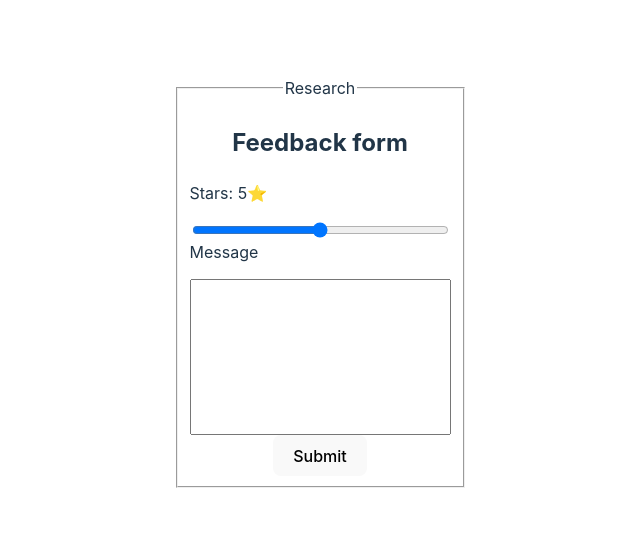
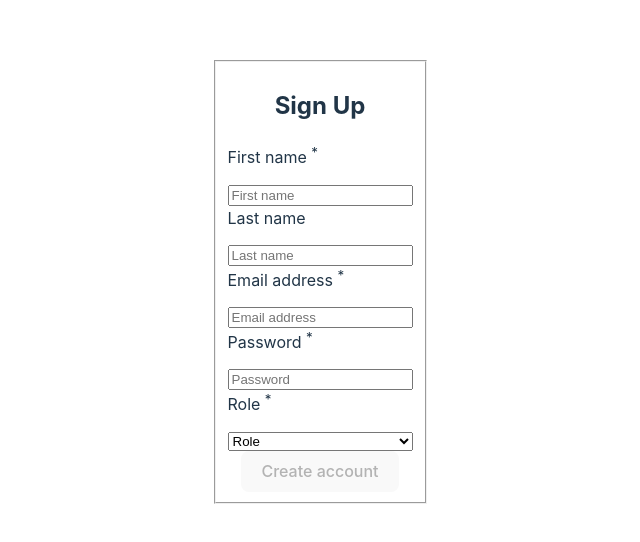
Before and after one commit to legodev/advanced-react, a React (Vite) app: page / in a window 1280 px wide. Shown: the part 118-660 px from the top of the page, without its empty margins (320-960 px from the left). Built offline with nearby package versions, Linux system fonts and the light colour scheme.

Commit message:
Validated form

```diff
--- a/src/App.jsx
+++ b/src/App.jsx
@@ -1,60 +1,176 @@
 import { useState } from 'react'
 import './App.css'
 
+// function App() {
+//   const [stars, setStars] = useState(5)
+//   const [comments, setComments] = useState('')
+
+//   function handleSubmit(e) {
+//     e.preventDefault()
+//     console.log(stars)
+//     console.log(comments)
+//     setStars(5)
+//     setComments('')
+//   }
+
+//   function handleChange(e) {
+//     setStars(e.target.value)
+//   }
+
+//   function handleChangeComments(e) {
+//     setComments(e.target.value)
+//   }
+
+//   return (
+//     <div>
+//       <form action="" onSubmit={handleSubmit}>
+//         <fieldset>
+//           <legend>Research</legend>
+//           <h2>Feedback form</h2>
+//           <div className="field">
+//             <label htmlFor="stars">Stars: {stars}⭐</label>
+//             <input
+//               width={200}
+//               type="range"
+//               name="stars"
+//               id=""
+//               value={stars}
+//               onChange={handleChange}
+//               max={10}
+//             />
+//           </div>
+//           <div className="field">
+//             <label htmlFor="feedback">Message</label>
+//             <textarea
+//               name="feedback"
+//               value={comments}
+//               id=""
+//               cols="30"
+//               rows="10"
+//               onChange={handleChangeComments}
+//             ></textarea>
+//           </div>
+//           <button type="submit">Submit</button>
+//         </fieldset>
+//         {/* <p>{comments}</p> */}
+//       </form>
+//     </div>
+//   )
+// }
+// export default App
+
+import './App.css'
+import { validateEmail } from './utils'
+
+const PasswordErrorMessage = () => {
+  return (
+    <p className="FieldError">Password should have at least 8 characters</p>
+  )
+}
+
 function App() {
-  const [stars, setStars] = useState(5)
-  const [comments, setComments] = useState('')
+  const [firstName, setFirstName] = useState('')
+  const [lastName, setLastName] = useState('')
+  const [email, setEmail] = useState('')
+  const [password, setPassword] = useState({
+    value: '',
+    isTouched: false,
+  })
+  const [role, setRole] = useState('role')
 
-  function handleSubmit(e) {
-    e.preventDefault()
-    console.log(stars)
-    console.log(comments)
-    setStars(5)
-    setComments('')
+  const getIsFormValid = () => {
+    return (
+      firstName &&
+      validateEmail(email) &&
+      password.value.length >= 8 &&
+      role !== 'role'
+    )
+  }
+  const clearForm = () => {
+    setFirstName('')
+    setLastName('')
+    setEmail('')
+    setPassword({
+      value: '',
+      isTouched: false,
+    }),
+      setRole('role')
   }
 
-  function handleChange(e) {
-    setStars(e.target.value)
-  }
-
-  function handleChangeComments(e) {
-    setComments(e.target.value)
+  const handleSubmit = (e) => {
+    e.preventDefault()
+    getIsFormValid()
+    alert('Account created!')
+    clearForm()
   }
 
   return (
-    <div>
-      <form action="" onSubmit={handleSubmit}>
+    <div className="app">
+      <form onSubmit={handleSubmit}>
         <fieldset>
-          <legend>Research</legend>
-          <h2>Feedback form</h2>
+          <h2>Sign Up</h2>
           <div className="field">
-            <label htmlFor="stars">Stars: {stars}⭐</label>
+            <label>
+              First name <sup>*</sup>
+            </label>
             <input
-              width={200}
-              type="range"
-              name="stars"
-              id=""
-              value={stars}
-              onChange={handleChange}
-              max={10}
+              placeholder="First name"
+              value={firstName}
+              onChange={(e) => setFirstName(e.target.value)}
             />
           </div>
           <div className="field">
-            <label htmlFor="feedback">Message</label>
-            <textarea
-              name="feedback"
-              value={comments}
-              id=""
-              cols="30"
-              rows="10"
-              onChange={handleChangeComments}
-            ></textarea>
+            <label>Last name</label>
+            <input
+              placeholder="Last name"
+              value={lastName}
+              onChange={(e) => setLastName(e.target.value)}
+            />
           </div>
-          <button type="submit">Submit</button>
+          <div className="field">
+            <label>
+              Email address <sup>*</sup>
+            </label>
+            <input
+              placeholder="Email address"
+              value={email}
+              onChange={(e) => setEmail(e.target.value)}
+            />
+          </div>
+          <div className="field">
+            <label>
+              Password <sup>*</sup>
+            </label>
+            <input
+              placeholder="Password"
+              type="password"
+              value={password.value}
+              onChange={(e) =>
+                setPassword({ ...password, value: e.target.value })
+              }
+              onBlur={() => setPassword({ ...password, isTouched: true })}
+            />
+            {password.isTouched && password.value.length < 8 ? (
+              <PasswordErrorMessage />
+            ) : null}
+          </div>
+          <div className="field">
+            <label>
+              Role <sup>*</sup>
+            </label>
+            <select value={role} onChange={(e) => setRole(e.target.value)}>
+              <option value="role">Role</option>
+              <option value="individual">Individual</option>
+              <option value="business">Business</option>
+            </select>
+          </div>
+          <button type="submit" disabled={!getIsFormValid()}>
+            Create account
+          </button>
         </fieldset>
-        {/* <p>{comments}</p> */}
       </form>
     </div>
   )
 }
+
 export default App
--- /dev/null
+++ b/src/utils.js
@@ -0,0 +1,7 @@
+export const validateEmail = (email) => {
+  return String(email)
+    .toLowerCase()
+    .match(
+      /^(([^<>()[\]\\.,;:\s@"]+(\.[^<>()[\]\\.,;:\s@"]+)*)|(".+"))@((\[[0-9]{1,3}\.[0-9]{1,3}\.[0-9]{1,3}\.[0-9]{1,3}\])|(([a-zA-Z\-0-9]+\.)+[a-zA-Z]{2,}))$/
+    );
+};
```
